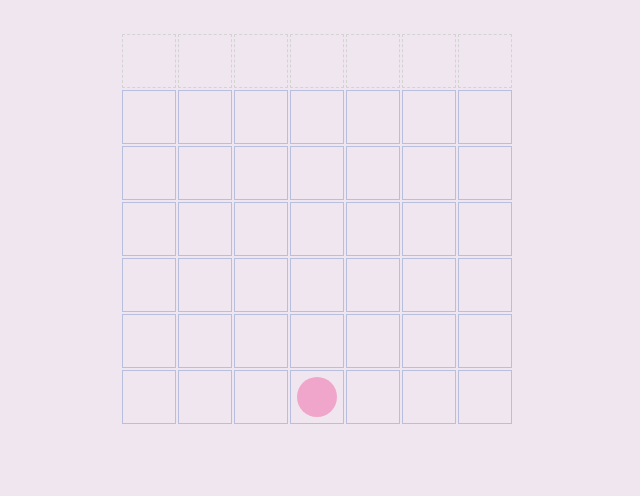
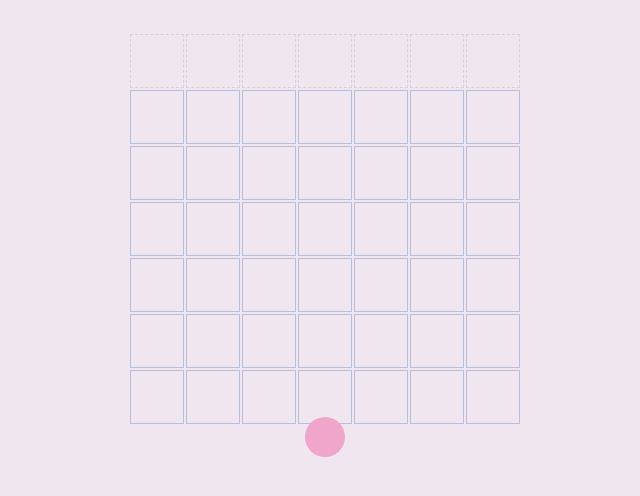
Before and after one commit to mariered0/11.connect-four, a plain HTML site: page index.html in a window 1280 px wide. Both pictures are taken after a click on the element 640 px from the left and 173 px from the top of the page. Shown: the part 112-608 px from the top of the page, without its empty margins (323-963 px from the left). Drawn offline with Linux system fonts and the light colour scheme.

Commit message:
added animation but not working yet

```diff
--- a/connect4.css
+++ b/connect4.css
@@ -2,15 +2,27 @@
 body{
   background-color: #f0e6ef;
 }
+
+/* #board{
+  width: 30vw;
+  height: 60vh;
+} */
 
 #board td {
   width: 50px;
   height: 50px;
   border: solid 1px #B8BEDD;
 }
-/* #666 */
 
-#game-container, #title-container {
+#game-container{
+  height: 100%;
+  width: 100%;
+  display: flex;
+  justify-content: center;
+  position: absolute;
+}
+
+#title-container{
   width: 100%;
   display: flex;
   justify-content: center;
@@ -18,11 +30,6 @@ body{
   font-size: 20pt;
   color: #A3C4F3;
 }
-
-/* #game {
-  width: 50%;
-  margin: 0 auto;
-} */
 
 /* pieces are div within game table cells: draw as colored circles */
 
@@ -32,7 +39,15 @@ body{
   width: 80%;
   height: 80%;
   border-radius: 50%;
+  position: relative;
+  animation: drop-to-bottom 1s ease-in forwards;
 }
+
+@keyframes drop-to-bottom {
+  from{transform: translateY(0%)}
+  to{transform: translateY(100%)}
+}
+
 
 /* TODO: make pieces red/blue,  depending on player 1/2 piece */
 .p1{
--- a/connect4.js
+++ b/connect4.js
@@ -151,5 +151,7 @@ function checkForWin() {
   }
 }
 
+const piece = document.querySelector('.piece')
+
 makeBoard();
 makeHtmlBoard();
```
